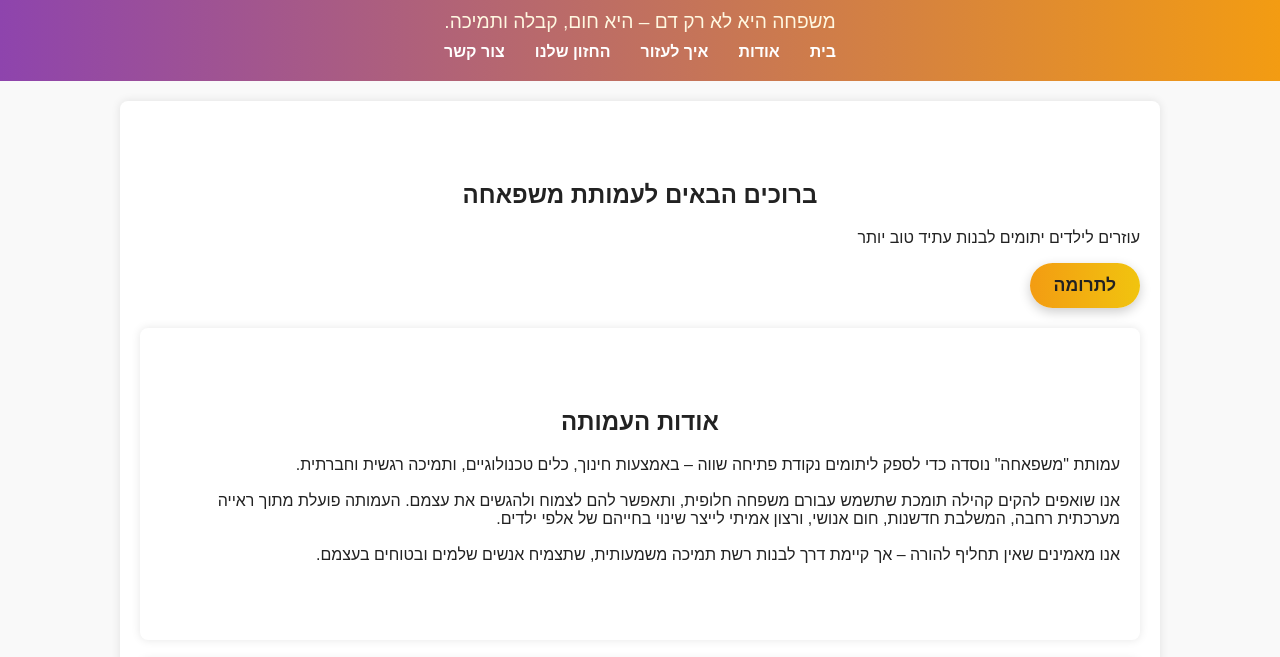
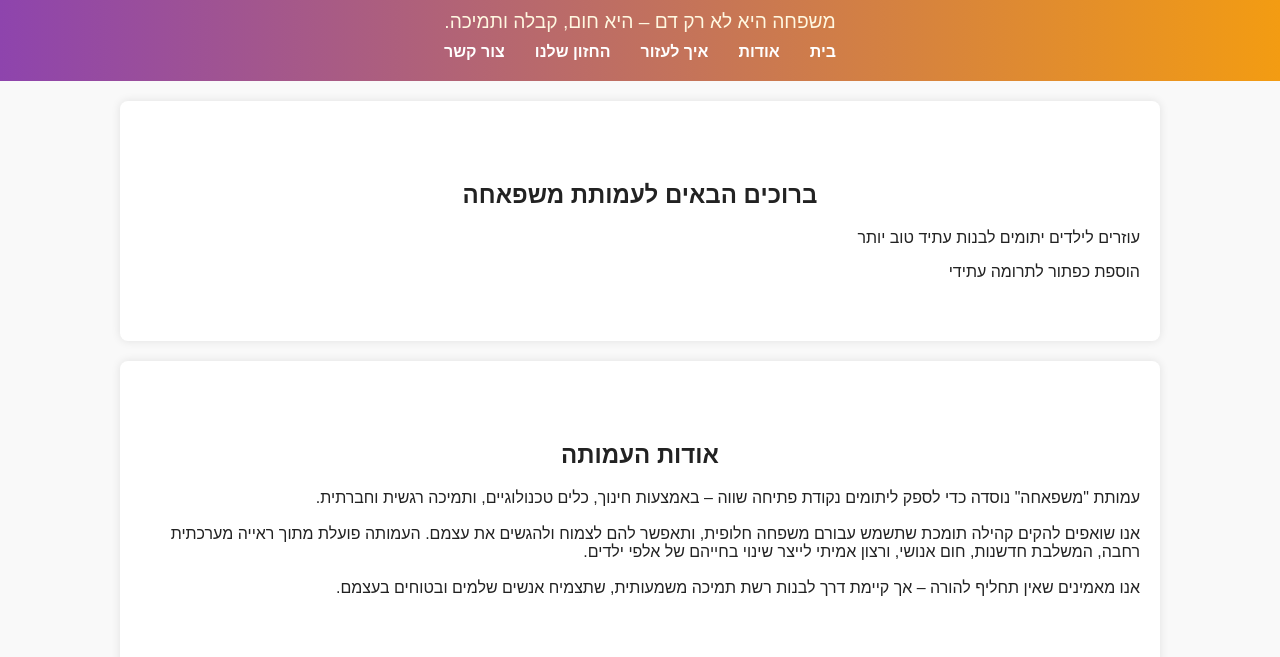
Before and after one commit to shalevshspiro/mishpacha, a plain HTML site: page index.html in a window 1280 px wide. Shown: the part 83-740 px from the top of the page. Drawn offline with Linux system fonts and the light colour scheme.

Commit message:
Update index.html

```diff
--- a/index.html
+++ b/index.html
@@ -26,7 +26,7 @@
   <section id="home">
     <h1>ברוכים הבאים לעמותת משפאחה</h1>
     <p>עוזרים לילדים יתומים לבנות עתיד טוב יותר</p>
-    <button onclick"scrollToDonate()>לתרומה</button
+הוספת כפתור לתרומה עתידי
   </section>
 
   <section id="about">
```
